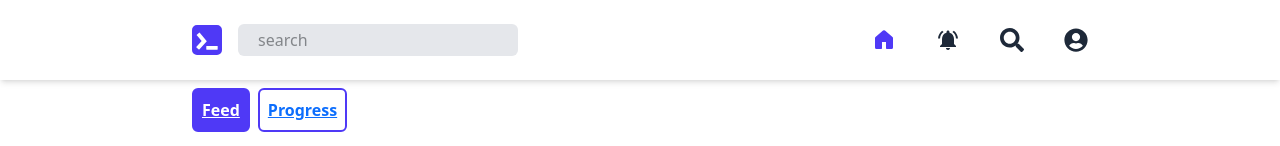
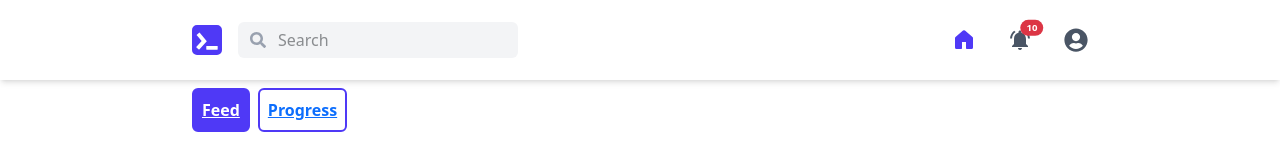
Before and after one commit to IT22343420/PAF-Frontend, a React (Vite) app: page / in a window 1280 px wide. Shown: the top 146 px of the page. Built offline with nearby package versions, Linux system fonts and the light colour scheme; no server answers.

Commit message:
updated header to show notification count

```diff
--- a/src/components/header/Header.jsx
+++ b/src/components/header/Header.jsx
@@ -1,45 +1,91 @@
-import React from "react";
+import React, { useState } from "react";
 import { SiEducative } from "react-icons/si";
 import { GoHomeFill } from "react-icons/go";
 import { MdNotificationsActive } from "react-icons/md";
 import { FaUserCircle } from "react-icons/fa";
 import { FaSearch } from "react-icons/fa";
-import { Button, Nav } from "react-bootstrap"
+import { Offcanvas, Button } from "react-bootstrap";
 import { useLocation, useNavigate } from "react-router-dom";
-import { Link } from "react-router-dom";
+import NotificationPanel from "../notifications/NotificationPanel";
+
+// Sample notifications (replace with actual data fetching)
+const initialNotifications = [
+    { id: 1, title: 'New Post Liked', description: 'John Doe liked your recent post about React.', createdAt: new Date(Date.now() - 1000 * 60 * 2) }, // 2 minutes ago
+    { id: 2, title: 'Friend Request', description: 'Jane Smith wants to connect.', createdAt: new Date(Date.now() - 1000 * 60 * 15) }, // 15 minutes ago
+    { id: 3, title: 'Comment Received', description: 'Alice commented: "Great insights!"', createdAt: new Date(Date.now() - 1000 * 60 * 60 * 1) }, // 1 hour ago
+    { id: 4, title: 'New Post by Connection', description: 'Bob Williams shared an article: "The Future of AI".', createdAt: new Date(Date.now() - 1000 * 60 * 60 * 3) }, // 3 hours ago
+    { id: 5, title: 'Profile Update', description: 'You successfully updated your profile picture.', createdAt: new Date(Date.now() - 1000 * 60 * 60 * 8) }, // 8 hours ago
+    { id: 6, title: 'Comment Liked', description: 'Charlie Brown liked your comment on Bob\'s post.', createdAt: new Date(Date.now() - 1000 * 60 * 60 * 24) }, // 1 day ago
+    { id: 7, title: 'New Post by Connection', description: 'Diana Prince shared a project update.', createdAt: new Date(Date.now() - 1000 * 60 * 60 * 26) }, // 26 hours ago
+    { id: 8, title: 'New Post Liked', description: 'Jane Smith liked your photo.', createdAt: new Date(Date.now() - 1000 * 60 * 60 * 48) }, // 2 days ago
+    { id: 9, title: 'System Update', description: 'New messaging features are now available.', createdAt: new Date(Date.now() - 1000 * 60 * 60 * 72) }, // 3 days ago
+    { id: 10, title: 'Comment Received', description: 'Bob Williams replied to your comment: "Thanks!"', createdAt: new Date(Date.now() - 1000 * 60 * 60 * 90) }, // 90 hours ago
+];
+
 function Header() {
   const navigate = useNavigate();
   const location = useLocation();
   const currentPath = location.pathname;
+  const [notifications, setNotifications] = useState(initialNotifications);
+  const [showPanel, setShowPanel] = useState(false);
+
+  const handleClearNotification = (id) => {
+      setNotifications(prevNotifications => prevNotifications.filter(n => n.id !== id));
+  };
+
+  const handleClearAllNotifications = () => {
+      setNotifications([]);
+  };
+
+  const handleClosePanel = () => setShowPanel(false);
+  const handleShowPanel = () => setShowPanel(true);
 
   return (
-    <div className="flex flex-row justify-between items-center px-[15%] w-max-[1200px] h-20 shadow-md">
-      <div>
-        <div className="flex flex-row justify-center items-center">
-          <SiEducative className="text-3xl text-indigo-600 mr-4" />
+    <>
+      <div className="flex flex-row justify-between items-center px-[15%] w-max-[1200px] h-20 shadow-md bg-white sticky-top">
+        <div className="flex flex-row items-center">
+          <SiEducative className="text-3xl text-indigo-600 mr-4 cursor-pointer" onClick={() => navigate("/")} />
+          <div className="relative">
+            <FaSearch className="absolute left-3 top-1/2 transform -translate-y-1/2 text-gray-400" />
             <input
-            className="bg-gray-200 h-8 w-70 rounded-md pl-5 focus:outline-none"
-            placeholder="search"
+              className="bg-gray-100 h-9 w-70 rounded-md pl-10 pr-3 focus:outline-none focus:ring-1 focus:ring-indigo-500 text-sm"
+              placeholder="Search"
             />
           </div>
         </div>
-      <div className="flex flex-row justify-between items center">
+        <div className="flex flex-row items-center space-x-8">
           <GoHomeFill
-          className={`text-2xl cursor-pointer ${
-            currentPath === "/" ? "text-indigo-600" : "text-gray-800"
-          } hover:text-indigo-600`}
+            className={`text-2xl cursor-pointer ${currentPath === "/" ? "text-indigo-600" : "text-gray-600"} hover:text-indigo-600`}
             onClick={() => navigate("/")}
+            title="Home"
           />
-        <MdNotificationsActive className="text-2xl text-gray-800 ml-10 hover:text-indigo-600" />
-        <FaSearch className="text-2xl text-gray-800 ml-10 hover:text-indigo-600" />
+          <div className="relative cursor-pointer" onClick={handleShowPanel} title="Notifications">
+            <MdNotificationsActive
+                className="text-2xl text-gray-600 hover:text-indigo-600"
+            />
+            {notifications.length > 0 && (
+              <span className="position-absolute top-0 start-100 translate-middle badge rounded-pill bg-danger" style={{fontSize: '0.6em'}}>
+                  {notifications.length}
+                  <span className="visually-hidden">unread messages</span>
+              </span>
+            )}
+          </div>
           <FaUserCircle
-          className={`text-2xl cursor-pointer ml-10 ${
-            currentPath === "/profile" ? "text-indigo-600" : "text-gray-800"
-          } hover:text-indigo-600`}
+            className={`text-2xl cursor-pointer ${currentPath === "/profile" ? "text-indigo-600" : "text-gray-600"} hover:text-indigo-600`}
             onClick={() => navigate("/profile")}
+            title="Profile"
           />
         </div>
       </div>
+
+      <NotificationPanel
+        show={showPanel}
+        handleClose={handleClosePanel}
+        notifications={notifications}
+        onClearNotification={handleClearNotification}
+        onClearAllNotifications={handleClearAllNotifications}
+      />
+    </>
   );
 }
 
```
Lines whose indentation alone changed are shown as unchanged.
